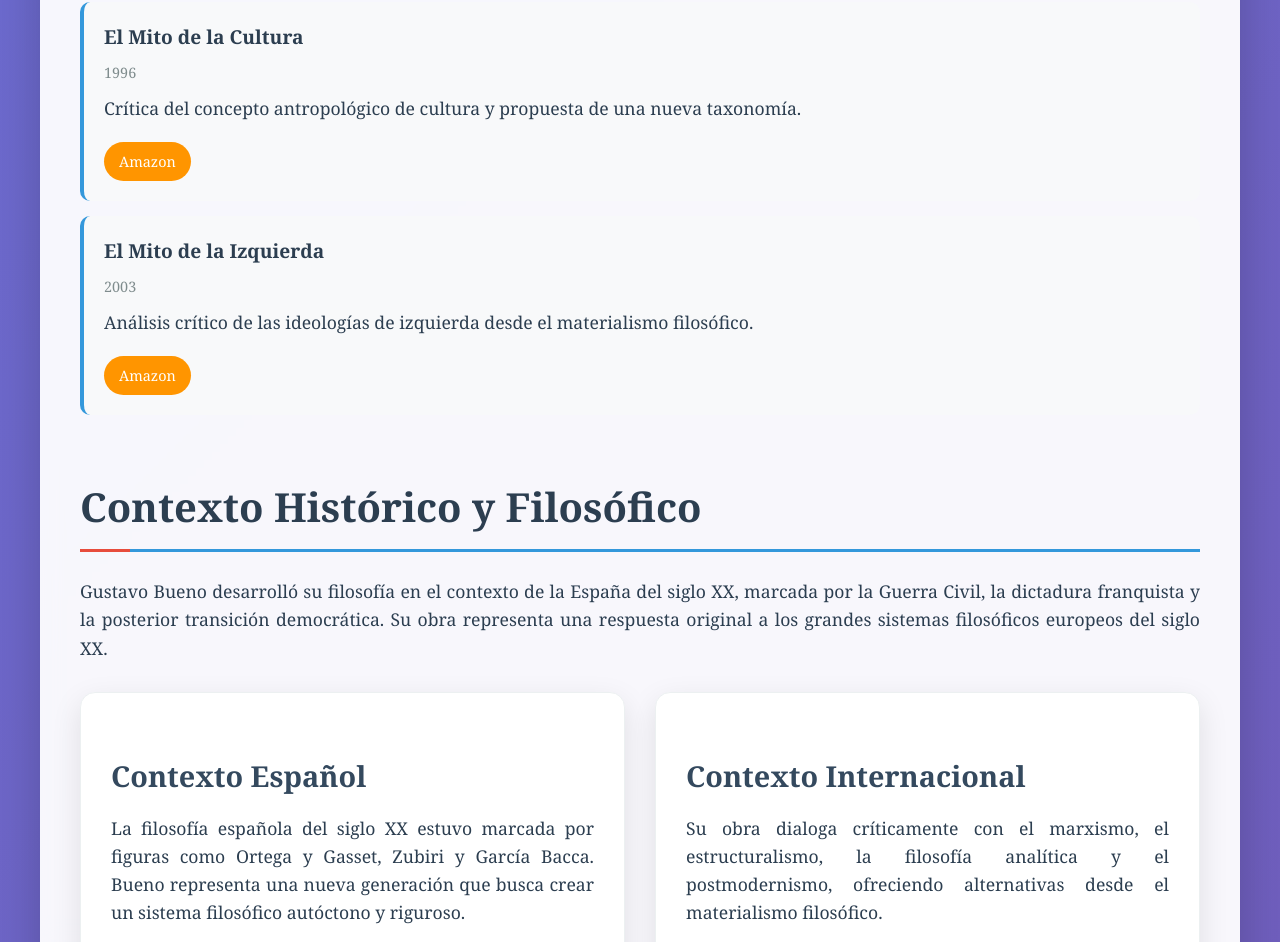
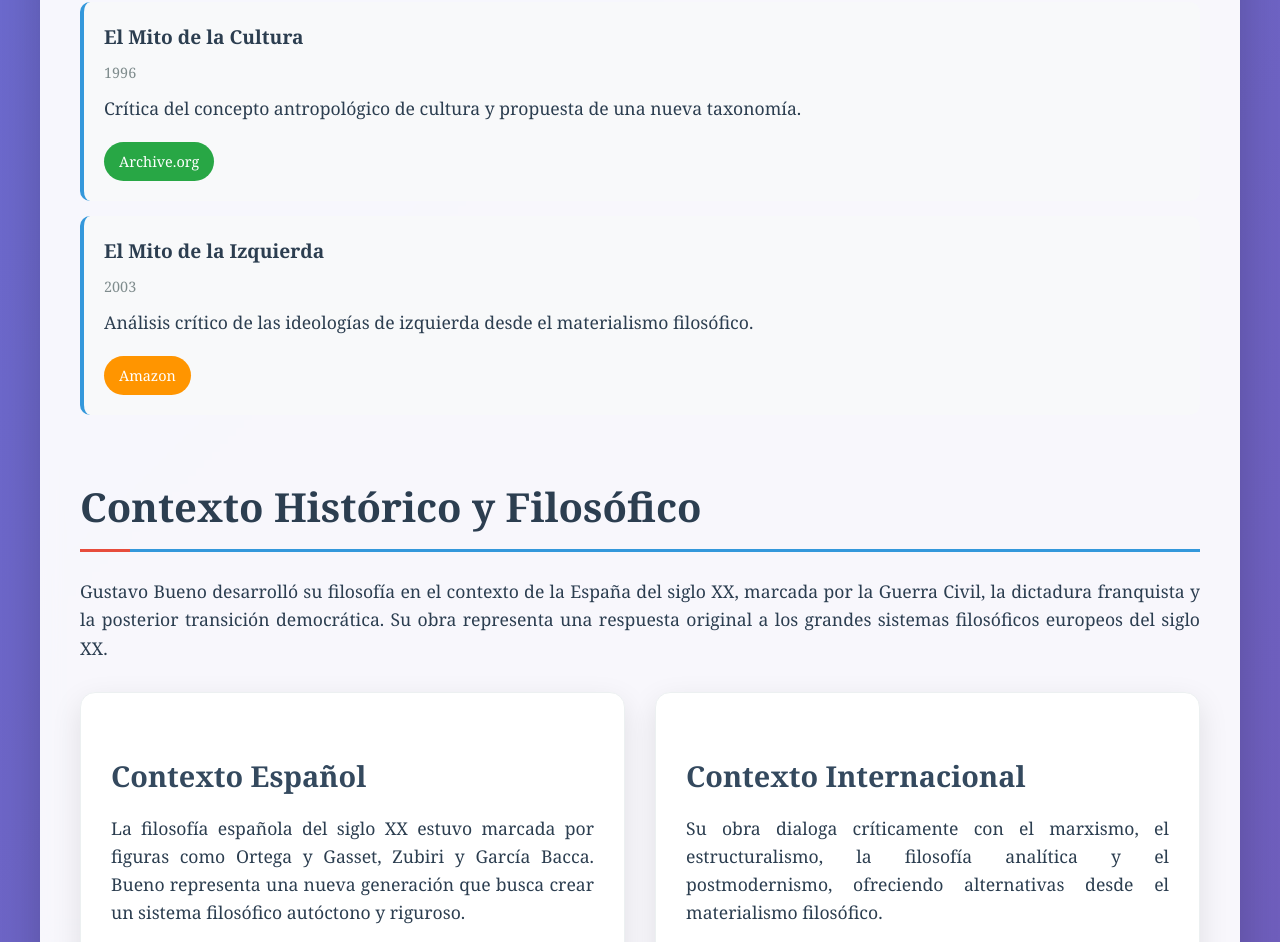
Before and after one commit to jmlucas68/bueno, a plain HTML site: page index.html in a window 1280 px wide. Shown: the part 3933-4875 px from the top of the page. Drawn offline with Linux system fonts and the light colour scheme.

Commit message:
Fix: Actualizado el enlace a 'El Mito de la Cultura'

```diff
--- a/index.html
+++ b/index.html
@@ -605,7 +605,7 @@
                         <div class="obra-year">1996</div>
                         <p>Crítica del concepto antropológico de cultura y propuesta de una nueva taxonomía.</p>
                         <div class="enlaces">
-                            <a href="https://www.amazon.es/mito-cultura-Ensayo-filosof%C3%ADa-antropol%C3%B3gica/dp/8478130209" class="enlace amazon" target="_blank">Amazon</a>
+                            <a href="https://archive.org/details/el-mito-de-la-cultura-gustavo-bueno" class="enlace archive" target="_blank">Archive.org</a>
                         </div>
                     </li>
 
```
Also changed, not shown: commit_message.txt.
